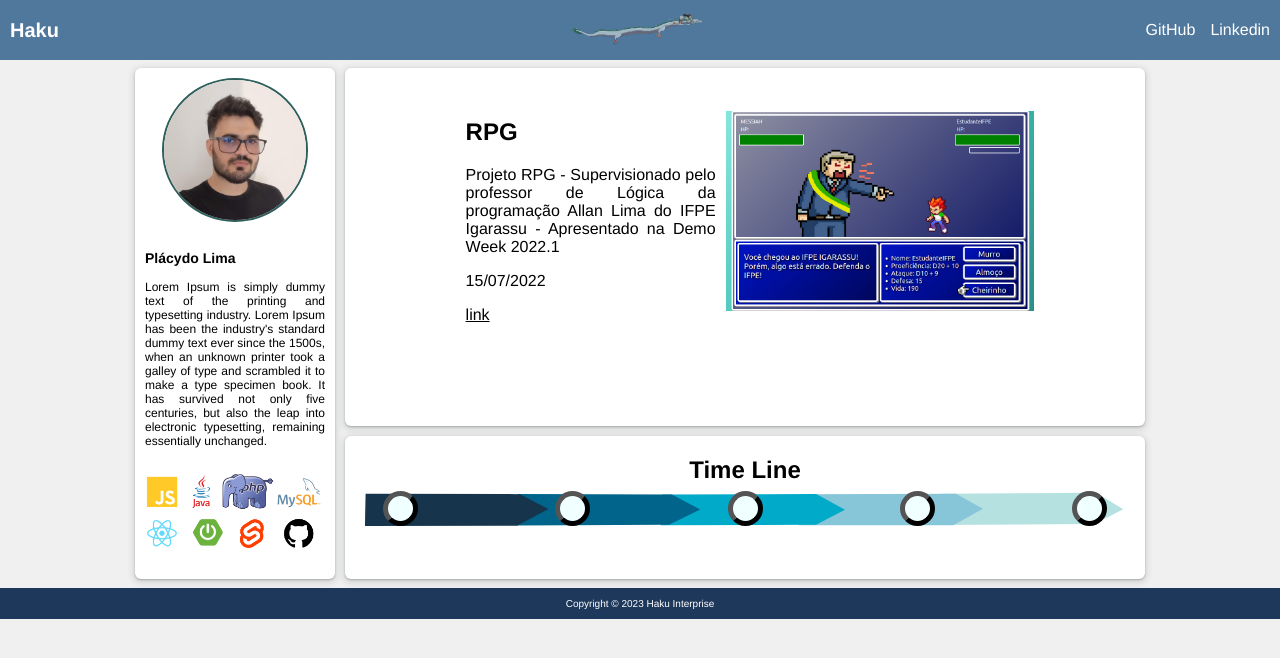
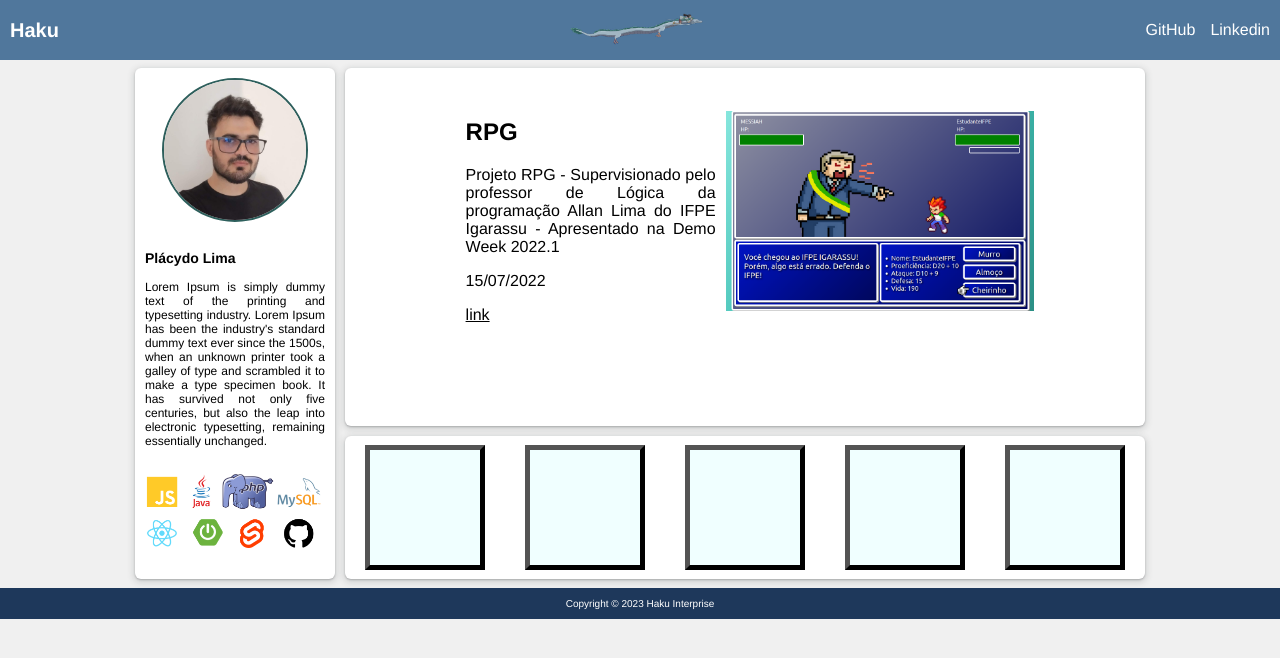
Before and after one commit to pl4cydo/portfolio, a React (Vite) app: page / in a window 1280 px wide. Shown: the top 658 px of the page. Built offline with nearby package versions, Linux system fonts and the light colour scheme.

Commit message:
mudanças time line

```diff
--- a/src/styles/objectArea.css
+++ b/src/styles/objectArea.css
@@ -55,8 +55,8 @@
     border-radius: 6px;
     /* border: 1px solid black; */
     display: flex;
-    flex-direction: column;
-    /* justify-content: center; */
+    flex-direction: row;
+    justify-content:flex-start;
     align-items: center;
     /* z-index: -1; */
     padding: 0;
@@ -64,23 +64,12 @@
     box-shadow: rgba(60, 64, 67, 0.3) 0px 1px 2px 0px, rgba(60, 64, 67, 0.15) 0px 2px 6px 2px;
 }
 
-#objTM {
-    margin-top: -20px;
-    width: 764px;
-    height: 50px;
-    /* border: 1px solid black;     */
-    display: flex;
-    flex-direction: row;
-    justify-content:space-between;
-    align-items: center;
-}
-
-#point {
-    height: 25px;
-    width: 25px;
+#objctPreview {
+    height: 80%;
+    width: 400px;
     margin: 20px;
     border: 5px outset black;
-    border-radius: 50%;
+    /* border-radius: 50%; */
     background-color: azure;
     cursor: pointer;
     z-index: 0;
--- a/src/tools/ObjectArea.jsx
+++ b/src/tools/ObjectArea.jsx
@@ -26,13 +26,12 @@ function ObjectArea() {
             </div>
 
             <div id="TimeLine">
-                <h2>Time Line</h2>
-                <div id="objTM">
-                    <img src="./src/images/bitmap.svg" alt="arrow" />
+                {/* <h2>Time Line</h2> */}
                     {arrPro.map((pro) =>
-                        <div id="point" onClick={() =>  setObject(arrPro[pro.timeLine])}></div>
+                        <div id="objctPreview">
+
+                        </div>
                     )}
-                </div>
             </div>
 
         </div>
```
